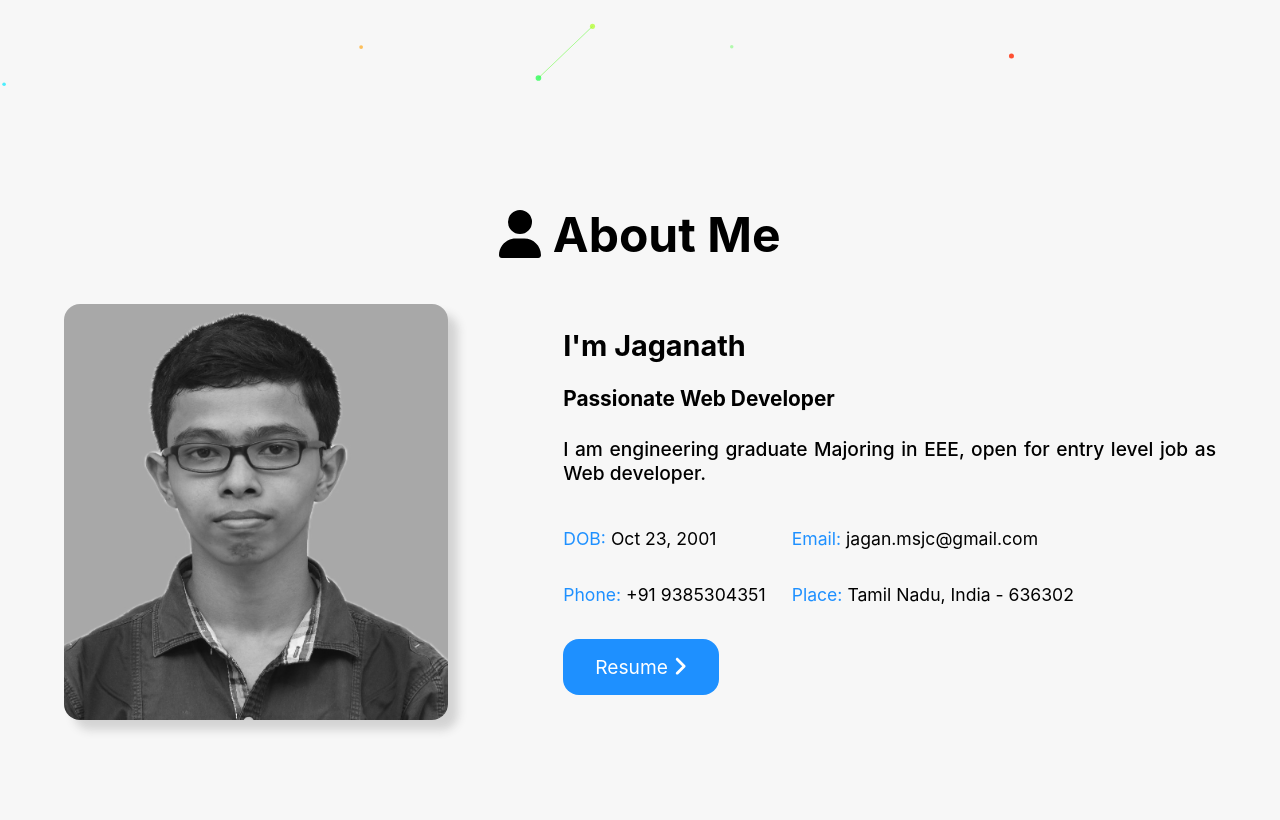
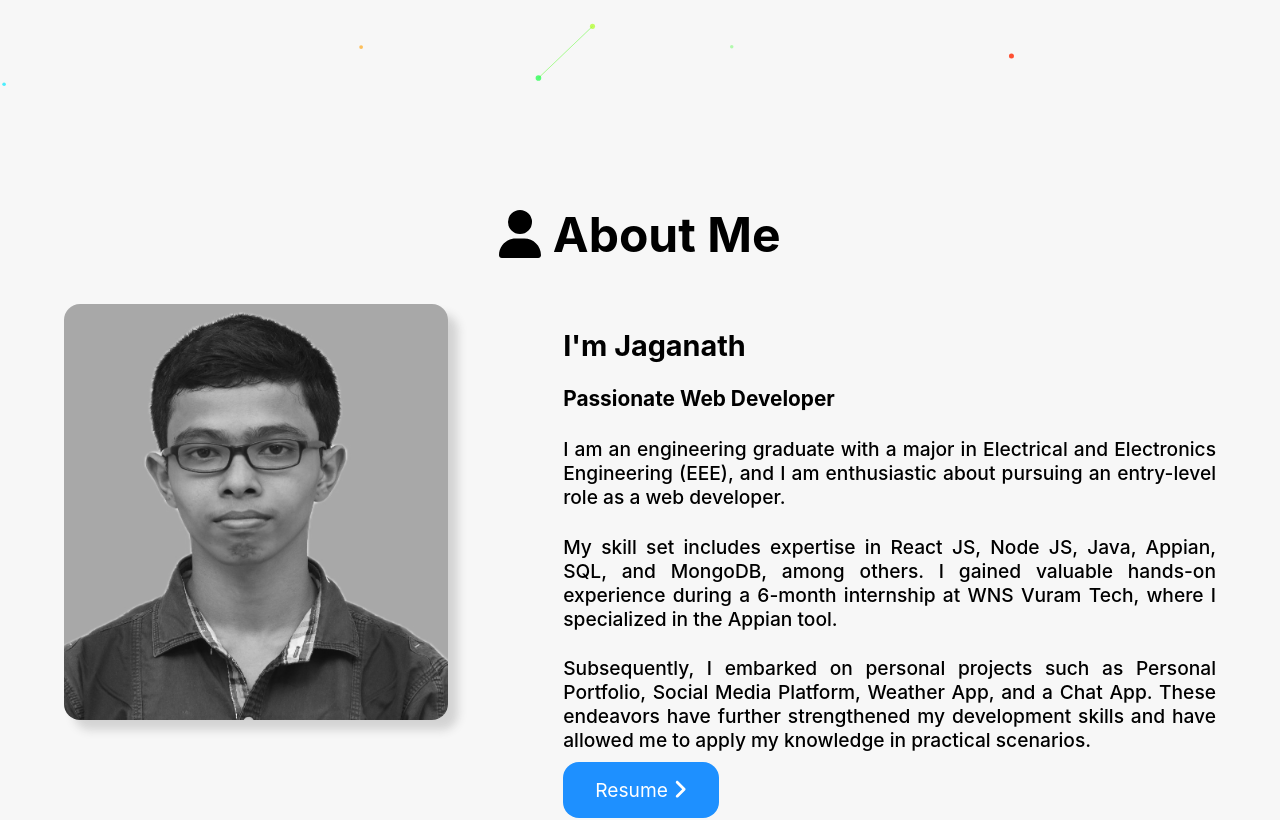
Before and after one commit to Jaganath-MSJ/React-Portfolio, a React (Create React App) app: page / in a window 1280 px wide. Shown: the part 683-1503 px from the top of the page. Built offline with nearby package versions, Linux system fonts and the light colour scheme.

Commit message:
change in data and about me page

```diff
--- a/src/Data/data.js
+++ b/src/Data/data.js
@@ -38,7 +38,6 @@ const linkedInLink = "https://www.linkedin.com/in/jaganathms";
 const githubLink = "https://github.com/Jaganath-MSJ";
 const telegramLink = "https://t.me/MSJ_J";
 
-const DOB = "Oct 23, 2001";
 const email = "jagan.msjc@gmail.com";
 const phone = "+91 9385304351";
 const place = "Tamil Nadu, India - 636302";
@@ -61,14 +60,12 @@ export const Data = {
     img: myImage,
     name: `I'm ${name}`,
     role: "Passionate Web Developer",
-    currently:
-      "I am engineering graduate Majoring in EEE, open for entry level job as Web developer.",
-    contact: [
-      { key: "DOB", value: DOB },
-      { key: "Email", value: email },
-      { key: "Phone", value: phone },
-      { key: "Place", value: place },
-    ],
+    currently: `I am an engineering graduate with a major in Electrical and Electronics Engineering (EEE), and
+    I am enthusiastic about pursuing an entry-level role as a web developer.`,
+    experience: `My skill set includes expertise in React JS, Node JS, Java, Appian, SQL, and MongoDB, among others.
+    I gained valuable hands-on experience during a 6-month internship at WNS Vuram Tech, where I specialized in the Appian tool.`,
+    projects: `Subsequently, I embarked on personal projects such as Personal Portfolio, Social Media Platform, Weather App, and a Chat App.
+    These endeavors have further strengthened my development skills and have allowed me to apply my knowledge in practical scenarios.`,
     resume: resume,
   },
   Skills: [
@@ -239,10 +236,10 @@ export const Data = {
   ],
   Footer: {
     name: `${name} Portfolio`,
-    aboutMe:
-      "Motivated entry level, goal driven individual with organised, detail-oriented and efficient working person.",
-    thankYou:
-      "Thank you for visiting my personal portfolio website. Please connect with me using contacts below or social media.",
+    aboutMe: `I am a motivated and goal-driven individual, seeking entry-level opportunities.
+    I am organized, detail-oriented, and efficient in my work approach.`,
+    thankYou: `Thank you for taking the time to visit my personal portfolio website.
+    If you'd like to connect, please feel free to reach out to me using the contact details provided below or through my social media profiles.`,
     phoneNo: phone,
     mail: email,
     place: place,
--- a/src/components/About Me.js
+++ b/src/components/About Me.js
@@ -55,15 +55,8 @@ function AboutMe() {
           <h2>{aboutMe.name}</h2>
           <h3>{aboutMe.role}</h3>
           <h4>{aboutMe.currently}</h4>
-          <div className="aboutmeContact">
-            {aboutMe.contact.map((contact) => {
-              return (
-                <p key={contact.key}>
-                  <span>{contact.key}:</span>&nbsp;{contact.value}
-                </p>
-              );
-            })}
-          </div>
+          <h4>{aboutMe.experience}</h4>
+          <h4>{aboutMe.projects}</h4>
           <a href={aboutMe.resume} target="_blank" rel="noreferrer">
             Resume&nbsp;
             <FontAwesomeIcon icon={faAngleRight} />
@@ -76,7 +69,7 @@ function AboutMe() {
 
 const Section = styled.section`
   padding: 3rem 5%;
-  padding-bottom: 8rem;
+  padding-bottom: 6.3rem;
   height: auto;
   background-color: #f7f7f7;
   & > h1 {
@@ -116,20 +109,7 @@ const Section = styled.section`
         font-size: 1.2rem;
         font-weight: 500;
       }
-      .aboutmeContact {
-        display: grid;
-        grid-template-columns: 35% 50%;
-        font-size: 1.1rem;
-        font-weight: 400;
-        margin-bottom: 2rem;
-        & > p {
-          & > span {
-            color: dodgerblue;
-          }
-        }
-      }
       & > a {
-        margin-top: 2rem;
         padding: 1rem 2rem;
         background-color: dodgerblue;
         color: white;
@@ -153,9 +133,6 @@ const Section = styled.section`
         width: 18rem;
         height: 20rem;
       }
-      .aboutmeDetails > .aboutmeContact {
-        grid-template-columns: 100%;
-      }
     }
   }
 `;
--- a/src/components/Education.js
+++ b/src/components/Education.js
@@ -68,6 +68,11 @@ const Section = styled.section`
       &:hover {
         box-shadow: 10px 10px 10px rgb(168, 167, 167);
       }
+      @media only screen and (max-width: 400px) {
+        & > h2 {
+          font-size: 1.3rem;
+        }
+      }
     }
   }
 `;
--- a/src/components/Footer.js
+++ b/src/components/Footer.js
@@ -110,6 +110,8 @@ const Foot = styled.footer`
       flex-direction: column;
       gap: 0.5rem;
       & > a {
+        outline: none;
+        border: none;
         font-size: 1.1rem;
         font-weight: bold;
         color: rgb(194, 189, 190);
@@ -171,6 +173,8 @@ const Foot = styled.footer`
         margin-right: 0.3rem;
       }
       & > a {
+        outline: none;
+        border: none;
         color: blueviolet;
         cursor: pointer;
         transition: 0.3s ease-in-out;
--- a/src/components/Home.js
+++ b/src/components/Home.js
@@ -47,7 +47,6 @@ function Home() {
             speed={50}
             repeat={Infinity}
             style={{
-              fontSize: "3rem",
               display: "inline-block",
               background: "linear-gradient(to left bottom, blue, dodgerblue)",
               webkitBackgroundClip: "text",
@@ -101,6 +100,9 @@ const Section = styled.section`
       & > span {
         font-size: 2rem;
       }
+      .changeText {
+        font-size: 3rem;
+      }
     }
     .connectMe {
       display: flex;
@@ -128,6 +130,14 @@ const Section = styled.section`
       & > h1 {
         font-size: 3rem;
       }
+      & > h2 {
+        & > span {
+          font-size: 1.2rem;
+        }
+        .changeText {
+          font-size: 2rem;
+        }
+      }
     }
   }
 `;
--- a/src/components/Navigation.js
+++ b/src/components/Navigation.js
@@ -107,6 +107,8 @@ const Nav = styled.nav`
     margin-left: 2rem;
     & > a {
       display: flex;
+      outline: none;
+      border: none;
       transition: 0.2s ease-in-out;
       & > span {
         display: none;
@@ -128,6 +130,8 @@ const Nav = styled.nav`
       & > a {
         flex-wrap: nowrap;
         font-size: 1.3rem;
+        outline: none;
+        border: none;
         transition: 0.2s ease-in-out;
         & > svg {
           display: none;
```
